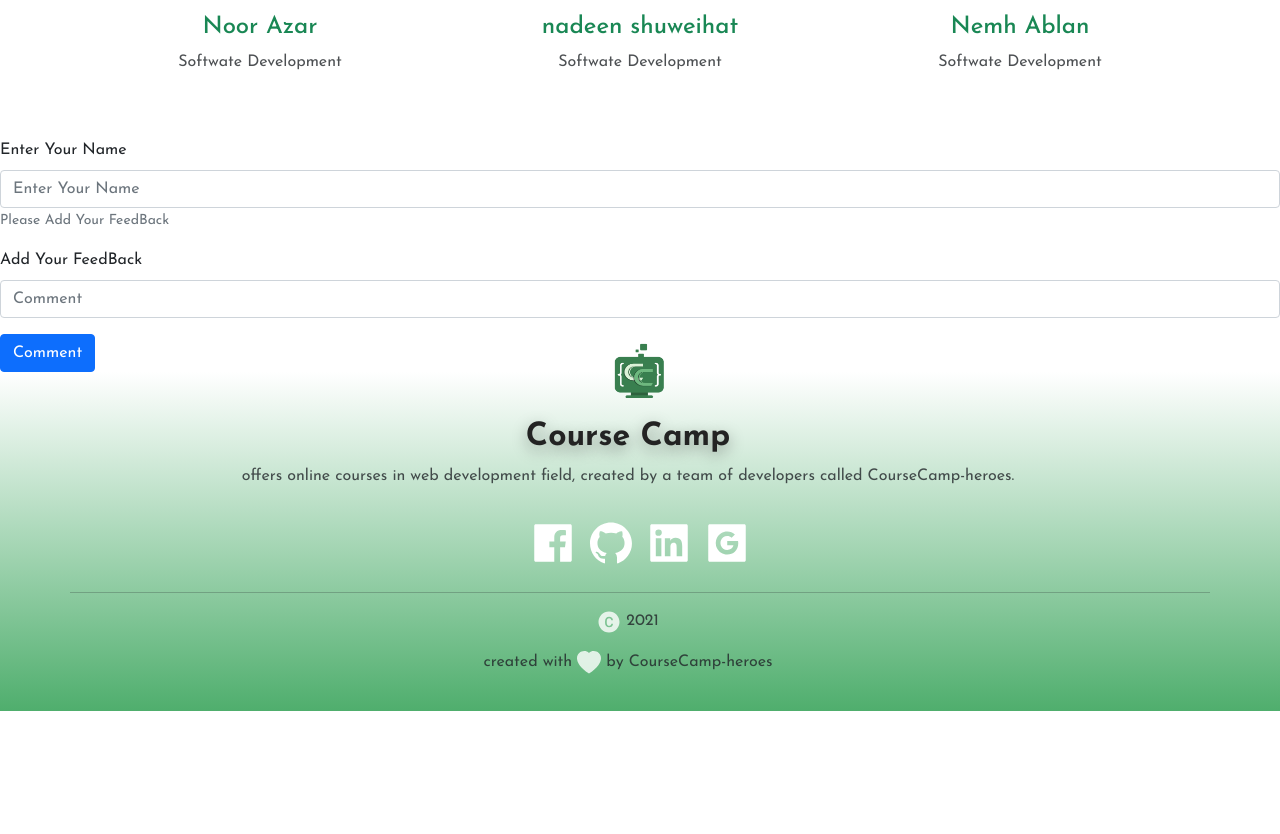
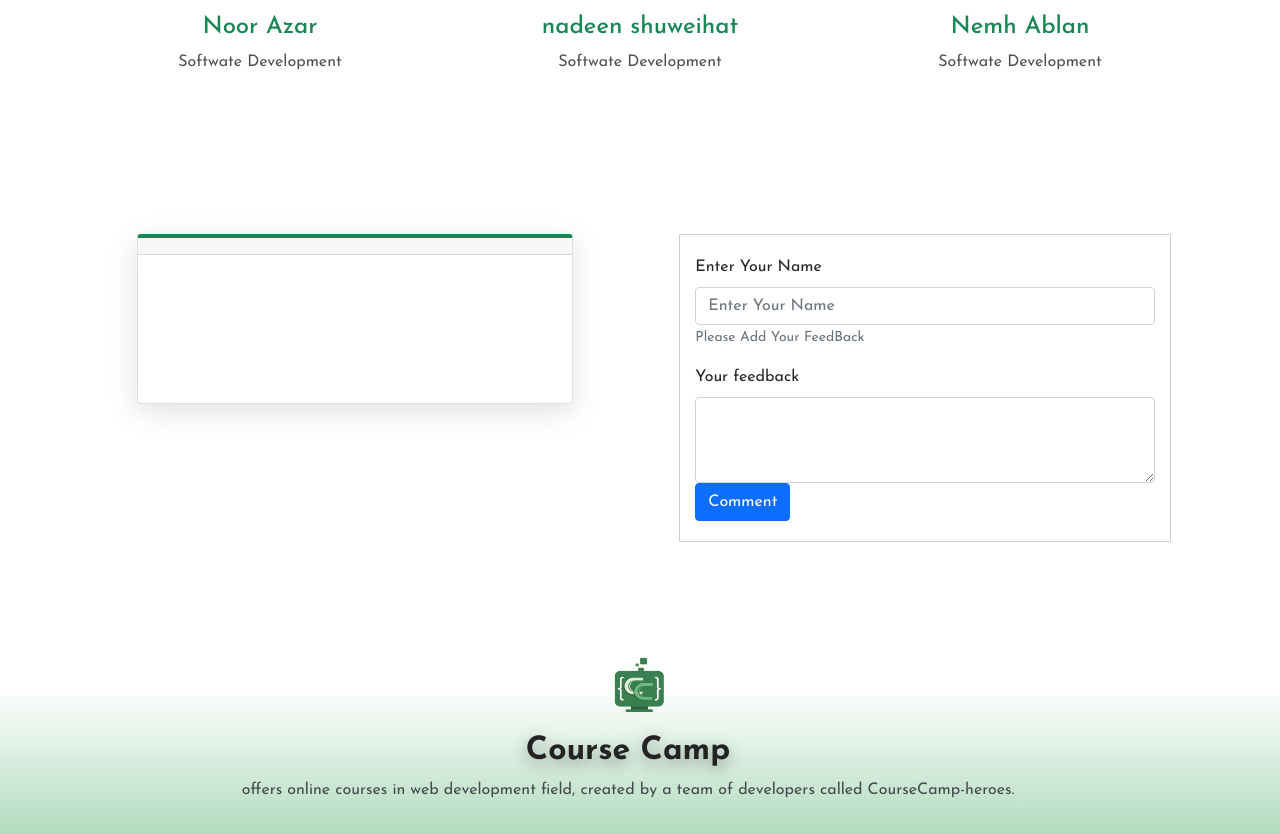
Before and after one commit to CourseCamp-Heroes/course-camp-front, a React (Create React App) app: page /about in a window 1280 px wide. Shown: the part 1280-2114 px from the top of the page. Before the commit the page ends 1991 px from the top, so only its background shows below. Built offline with nearby package versions, Linux system fonts and the light colour scheme; no server answers; a web font is replaced by a local one.

Commit message:
add about

```diff
--- a/src/About.js
+++ b/src/About.js
@@ -1,7 +1,7 @@
 import React, { Component } from "react";
 import "./css/About.css";
 import Form from "react-bootstrap/Form";
-import Button from "react-bootstrap/Button";
+import{ Button ,Card}from "react-bootstrap/";
 
 import imgNEmh from "./img/Nemh.jpg";
 import imgRawan from "./img/Rawan.jpg";
@@ -10,23 +10,36 @@ import imgIbrahim from "./img/Ibrahim.jpg";
 import imgAhmad from "./img/Ahmad.jpg";
 import imgNadeen from "./img/Nadeen.jpg";
 import axios from "axios";
-import {AiFillGithub ,AiFillLinkedin} from 'react-icons/all'
+import { AiFillGithub, AiFillLinkedin } from "react-icons/all";
 class About extends Component {
   state = {
     data: [],
+    userName: "",
+    usercomment: "",
   };
 
-  addData = (event) => {
+  addData = async(event) => {
     event.preventDefault();
-    let name = event.target.userName.Value;
-    let usercomment = event.target.comment.Value;
-    let serverUrl = process.env.REACT_APP_SERVER;
+
+    const commentObj={
+      userName: event.target.username.value,
+      usercomment: event.target.comment.value,
+    };
+
+   const server =process.env.REACT_APP_SERVER;
+   const getcomment=`${server}/addComment`;
+   const commentData= await axios.post(getcomment,commentObj);
+   console.log(commentData.data);
+
+
+
+    /*   let serverUrl = process.env.REACT_APP_SERVER;
     let url = `${serverUrl}/feedback`;
 
     axios.post(url, {
       name: name,
       comment: usercomment,
-    });
+    }); */
   };
 
   // handleClose=()=>{
@@ -60,120 +73,106 @@ class About extends Component {
               <div className="col">
                 <div className="box">
                   <div className="box-pic">
-                  <div className='thumb'>
-                  <p> <AiFillGithub />  <AiFillLinkedin /></p>
+                    <div className="thumb">
+                      <p>
+                        {" "}
+                        <AiFillGithub /> <AiFillLinkedin />
+                      </p>
                     </div>
                     <img src={imgIbrahim} alt="ibrahem" />
 
-
-                  <div className="social">
-
-                  </div>
-
+                    <div className="social"></div>
                   </div>
                   <h4>Ibrahem Aldereni</h4>
                   <p>Softwate Development</p>
                 </div>
               </div>
               <div className="col">
-
                 <div className="box">
                   <div className="box-pic">
-                  <div className='thumb'>
-                  <p> <AiFillGithub />  <AiFillLinkedin /></p>
+                    <div className="thumb">
+                      <p>
+                        {" "}
+                        <AiFillGithub /> <AiFillLinkedin />
+                      </p>
                     </div>
                     <img src={imgRawan} alt="rawan" />
 
-
-                  <div className="social">
-
-                  </div>
-
+                    <div className="social"></div>
                   </div>
                   <h4>Rawan Alakhras</h4>
                   <p>Softwate Development</p>
                 </div>
-
               </div>
               <div className="col">
-
                 <div className="box">
                   <div className="box-pic">
-                  <div className='thumb'>
-                  <p> <AiFillGithub />  <AiFillLinkedin /></p>
+                    <div className="thumb">
+                      <p>
+                        {" "}
+                        <AiFillGithub /> <AiFillLinkedin />
+                      </p>
                     </div>
                     <img src={imgAhmad} alt="ahmad" />
 
-
-                  <div className="social">
-
-                  </div>
-
+                    <div className="social"></div>
                   </div>
                   <h4>Ahamd Omar A. Shalein</h4>
                   <p>Softwate Development</p>
                 </div>
-
               </div>
             </div>
             <div className="row pb-5 pt-5">
               <div className="col">
                 <div className="box">
                   <div className="box-pic">
-                  <div className='thumb'>
-                  <p> <AiFillGithub />  <AiFillLinkedin /></p>
+                    <div className="thumb">
+                      <p>
+                        {" "}
+                        <AiFillGithub /> <AiFillLinkedin />
+                      </p>
                     </div>
                     <img src={imgNoor} alt="noor" />
 
-
-                  <div className="social">
-
-                  </div>
-
+                    <div className="social"></div>
                   </div>
                   <h4>Noor Azar</h4>
                   <p>Softwate Development</p>
                 </div>
               </div>
               <div className="col">
-
                 <div className="box">
                   <div className="box-pic">
-                  <div className='thumb'>
-                  <p> <AiFillGithub />  <AiFillLinkedin /></p>
+                    <div className="thumb">
+                      <p>
+                        {" "}
+                        <AiFillGithub /> <AiFillLinkedin />
+                      </p>
                     </div>
                     <img src={imgNadeen} alt="Nadeen" />
 
-
-                  <div className="social">
-
-                  </div>
-
+                    <div className="social"></div>
                   </div>
                   <h4>nadeen shuweihat</h4>
                   <p>Softwate Development</p>
                 </div>
-
               </div>
               <div className="col">
-
                 <div className="box">
                   <div className="box-pic">
-                  <div className='thumb'>
-                  <p> <AiFillGithub />  <AiFillLinkedin /></p>
+                    <div className="thumb">
+                      <p>
+                        {" "}
+                        <AiFillGithub /> <AiFillLinkedin />
+                      </p>
                     </div>
                     <img src={imgNEmh} alt="nemh" />
 
-
-                  <div className="social">
-
-                  </div>
-
+                    <div className="social"></div>
                   </div>
                   <h4>Nemh Ablan</h4>
                   <p>Softwate Development</p>
                 </div>
-
               </div>
             </div>
           </div>
@@ -181,10 +180,23 @@ class About extends Component {
 
         {/* ======================== */}
 
+        {/* form sec */}
+        <div className="container pt-5 pb-5 mt-5 mb-5">
+          <div className="row mb-5 row-cols-2">
 
-        {/* form sec */}
-        <div>
-          <Form onSubmit={this.addData}>
+            <div className="col">
+              <Card className='commentCard'>
+                <Card.Header>{this.state.userName}</Card.Header>
+                <Card.Body>
+                  <Card.Text>
+                   {this.state.usercomment}
+                  </Card.Text>
+
+                </Card.Body>
+              </Card>
+            </div>
+            <div className="col">
+              <Form onSubmit={this.addData} className="about-form">
                 <Form.Group className="mb-3" controlId="formBasicEmail">
                   <Form.Label>Enter Your Name</Form.Label>
                   <Form.Control
@@ -196,14 +208,20 @@ class About extends Component {
                     Please Add Your FeedBack
                   </Form.Text>
                 </Form.Group>
-            <Form.Group className="mb-3" controlId="formBasicPassword">
-              <Form.Label>Add Your FeedBack</Form.Label>
-              <Form.Control type="text" placeholder="Comment" name="comment" />
+                <Form.Group controlId="comment">
+                  <Form.Label>Your feedback</Form.Label>
+                  <Form.Control as="textarea" rows={3} name="comment" />
                 </Form.Group>
-            <Button variant="primary" type="submit" onClick={this.handleClose}>
+                <Button
+                  variant="primary"
+                  type="submit"
+                  onClick={this.handleClose}
+                >
                   Comment
                 </Button>
               </Form>
+            </div>
+          </div>
         </div>
       </div>
     );
--- a/src/css/About.css
+++ b/src/css/About.css
@@ -92,6 +92,18 @@
 .box p{
     opacity: .8;
 }
+.about-form{
+    width: 90%;
+    margin: auto;
+    border: 1px solid #ccc;
+    padding :20px 15px
+}
+.commentCard{
+    max-width: 80% !important;
+    height:170px !important;
+    overflow-y: scroll;
+    margin: auto;
+}
 /*
 
 .about-pic{
```
Lines whose indentation alone changed are shown as unchanged.
